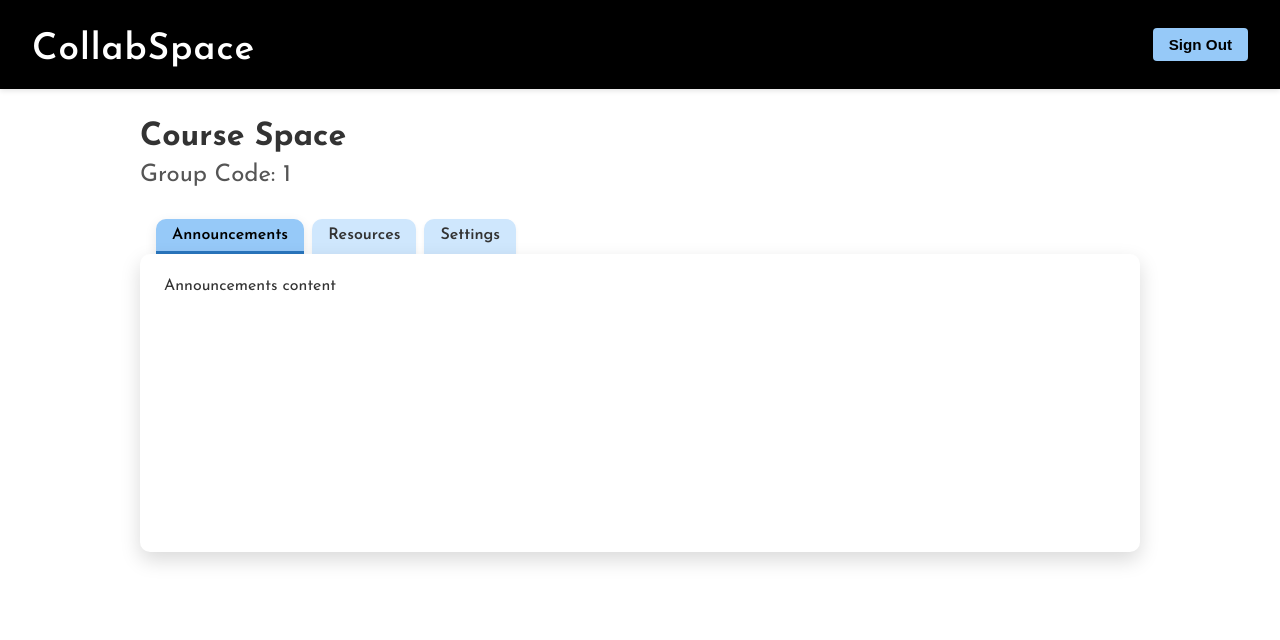
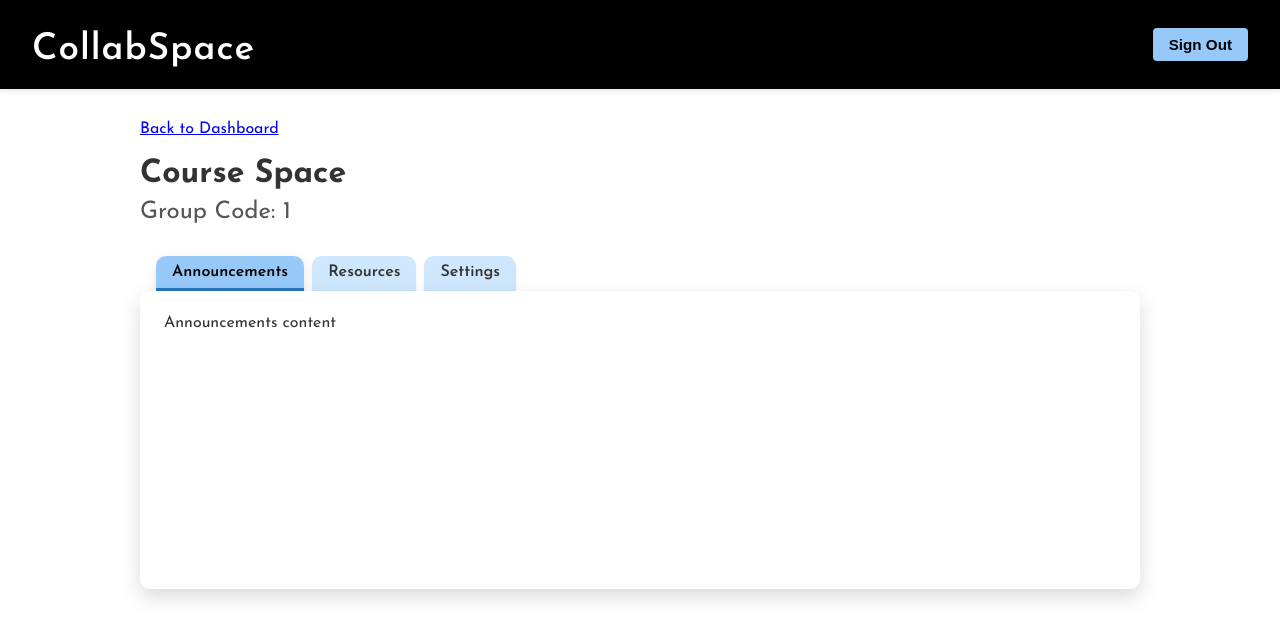
Before and after one commit to imancheema/collabspace, a React (Create React App) app in the folder frontend/: page /course/1 in a window 1280 px wide. Shown: the top 640 px of the page. Built offline with nearby package versions, Linux system fonts and the light colour scheme; sample sign-in values are in the browser's storage; what @tiptap/y-tiptap would draw is missing.

Commit message:
Adds back link to CoursePage.tsx

```diff
--- a/frontend/src/screens/CourseSpace.tsx
+++ b/frontend/src/screens/CourseSpace.tsx
@@ -1,4 +1,6 @@
 import React, { useState } from "react";
+import { Link } from "react-router-dom";
+
 import { useParams, useLocation } from "react-router-dom";
 import "./CourseSpace.css";
 import Navbar from "../components/Navbar";
@@ -21,6 +23,9 @@ const CourseSpace: React.FC<CourseSpaceProps> = ({ onSignOut }) => {
     <>
       <Navbar onSignOut={onSignOut} />
       <div className="course-page">
+        <Link to="/" className="back-link">
+          Back to Dashboard
+        </Link>
         <h1>{groupName}</h1>
         <h2>Group Code: {groupCode}</h2>
 
```
